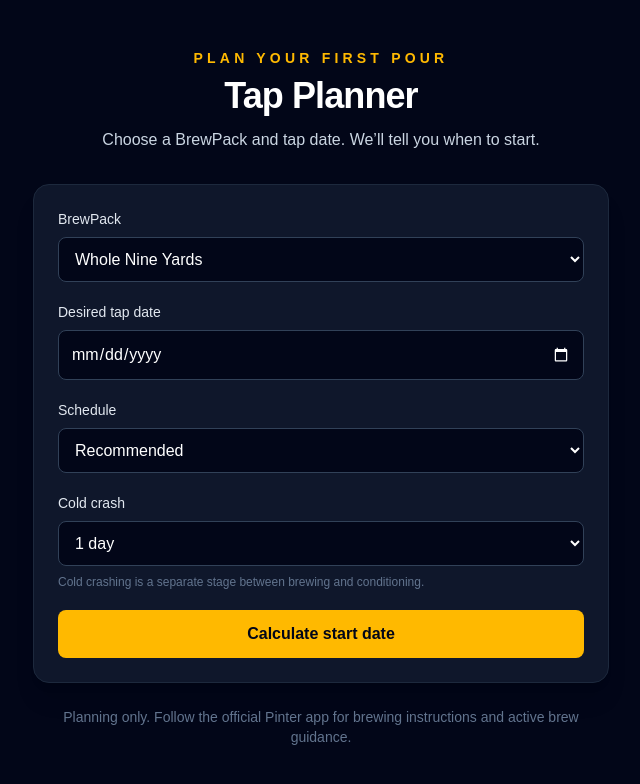
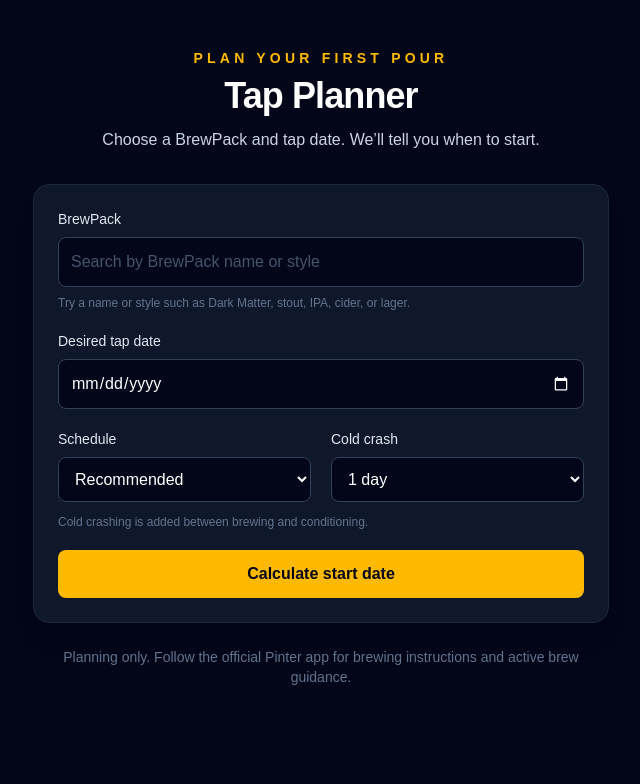
Before and after one commit to WestbergLabs/tap-planner, a Next.js app: page / in a window 1280 px wide. Shown: the top 784 px of the page, without its empty margins (319-959 px from the left). Built offline with nearby package versions, Linux system fonts and the light colour scheme.

Commit message:
feat: add searchable BrewPack planner

```diff
--- a/app/page.tsx
+++ b/app/page.tsx
@@ -1,6 +1,13 @@
 "use client";
 
-import { useState, type FormEvent } from "react";
+import {
+  useEffect,
+  useMemo,
+  useRef,
+  useState,
+  type FormEvent,
+} from "react";
+
 import { brewPacks } from "@/data/brewpacks";
 
 type ScheduleType = "recommended" | "minimum";
@@ -8,6 +15,8 @@
 
 type CalculationResult = {
   packName: string;
+  packStyle: string;
+  abv: number;
   brewDate: Date;
   coldCrashDate: Date | null;
   conditioningDate: Date;
@@ -59,10 +68,24 @@
 }
 
 export default function Home() {
-  const [brewPackId, setBrewPackId] = useState("whole-nine-yards");
+  const pickerRef = useRef<HTMLDivElement>(null);
+
+  const activeBrewPacks = useMemo(
+    () =>
+      brewPacks
+        .filter((pack) => !pack.discontinued)
+        .sort((a, b) => a.name.localeCompare(b.name)),
+    [],
+  );
+
+  const [brewPackId, setBrewPackId] = useState("");
+  const [brewPackSearch, setBrewPackSearch] = useState("");
+  const [pickerOpen, setPickerOpen] = useState(false);
   const [tapDate, setTapDate] = useState("");
+
   const [schedule, setSchedule] =
     useState<ScheduleType>("recommended");
+
   const [coldCrashDays, setColdCrashDays] =
     useState<ColdCrashDays>(1);
 
@@ -71,27 +94,98 @@
 
   const [error, setError] = useState("");
 
+  const selectedPack = useMemo(
+    () =>
+      activeBrewPacks.find(
+        (pack) => pack.id === brewPackId,
+      ) ?? null,
+    [activeBrewPacks, brewPackId],
+  );
+
+  const filteredBrewPacks = useMemo(() => {
+    const search = brewPackSearch.trim().toLowerCase();
+
+    if (!search) {
+      return activeBrewPacks.slice(0, 8);
+    }
+
+    return activeBrewPacks
+      .filter((pack) => {
+        const searchableText =
+          `${pack.name} ${pack.style}`.toLowerCase();
+
+        return searchableText.includes(search);
+      })
+      .slice(0, 10);
+  }, [activeBrewPacks, brewPackSearch]);
+
+  useEffect(() => {
+    function handleOutsideClick(event: MouseEvent) {
+      if (
+        pickerRef.current &&
+        !pickerRef.current.contains(event.target as Node)
+      ) {
+        setPickerOpen(false);
+
+        if (selectedPack) {
+          setBrewPackSearch(selectedPack.name);
+        }
+      }
+    }
+
+    document.addEventListener("mousedown", handleOutsideClick);
+
+    return () => {
+      document.removeEventListener(
+        "mousedown",
+        handleOutsideClick,
+      );
+    };
+  }, [selectedPack]);
+
   function clearResult() {
     setResult(null);
     setError("");
   }
 
+  function selectBrewPack(packId: string) {
+    const pack = activeBrewPacks.find(
+      (item) => item.id === packId,
+    );
+
+    if (!pack) {
+      return;
+    }
+
+    setBrewPackId(pack.id);
+    setBrewPackSearch(pack.name);
+    setPickerOpen(false);
+    clearResult();
+  }
+
+  function handleBrewPackSearch(value: string) {
+    setBrewPackSearch(value);
+    setPickerOpen(true);
+    clearResult();
+
+    if (selectedPack && value !== selectedPack.name) {
+      setBrewPackId("");
+    }
+  }
+
   function handleSubmit(event: FormEvent<HTMLFormElement>) {
     event.preventDefault();
 
-    if (!tapDate) {
+    if (!selectedPack) {
       setResult(null);
-      setError("Select a desired tap date first.");
+      setError("Select a BrewPack from the search results.");
+      setPickerOpen(true);
       return;
     }
 
-    const selectedPack = brewPacks.find(
-      (pack) => pack.id === brewPackId,
-    );
-
-    if (!selectedPack) {
+    if (!tapDate) {
       setResult(null);
-      setError("The selected BrewPack could not be found.");
+      setError("Select a desired tap date.");
       return;
     }
 
@@ -129,6 +223,8 @@
 
     setResult({
       packName: selectedPack.name,
+      packStyle: selectedPack.style,
+      abv: selectedPack.abv,
       brewDate: calculatedBrewDate,
       coldCrashDate,
       conditioningDate,
@@ -161,30 +257,106 @@
 
         <section className="rounded-2xl border border-slate-800 bg-slate-900 p-6 shadow-xl">
           <form onSubmit={handleSubmit} className="space-y-5">
-            <div>
+            <div ref={pickerRef} className="relative">
               <label
-                htmlFor="brewpack"
+                htmlFor="brewpack-search"
                 className="mb-2 block text-sm font-medium text-slate-200"
               >
                 BrewPack
               </label>
 
-              <select
-                id="brewpack"
-                value={brewPackId}
-                onChange={(event) => {
-                  setBrewPackId(event.target.value);
-                  clearResult();
+              <input
+                id="brewpack-search"
+                type="text"
+                value={brewPackSearch}
+                autoComplete="off"
+                placeholder="Search by BrewPack name or style"
+                aria-expanded={pickerOpen}
+                aria-controls="brewpack-results"
+                onFocus={() => {
+                  setPickerOpen(true);
                 }}
-                className="w-full rounded-lg border border-slate-700 bg-slate-950 px-3 py-3 text-white outline-none focus:border-amber-400"
+                onChange={(event) =>
+                  handleBrewPackSearch(event.target.value)
+                }
+                className="w-full rounded-lg border border-slate-700 bg-slate-950 px-3 py-3 text-white outline-none placeholder:text-slate-600 focus:border-amber-400"
+              />
+
+              <p className="mt-2 text-xs text-slate-500">
+                Try a name or style such as Dark Matter, stout, IPA,
+                cider, or lager.
+              </p>
+
+              {pickerOpen && (
+                <div
+                  id="brewpack-results"
+                  className="absolute z-20 mt-2 max-h-72 w-full overflow-y-auto rounded-lg border border-slate-700 bg-slate-950 shadow-2xl"
                 >
-                {brewPacks.map((pack) => (
-                  <option key={pack.id} value={pack.id}>
+                  {filteredBrewPacks.length > 0 ? (
+                    filteredBrewPacks.map((pack) => (
+                      <button
+                        key={pack.id}
+                        type="button"
+                        onClick={() =>
+                          selectBrewPack(pack.id)
+                        }
+                        className="block w-full border-b border-slate-800 px-4 py-3 text-left transition last:border-b-0 hover:bg-slate-800 focus:bg-slate-800 focus:outline-none"
+                      >
+                        <span className="block font-medium text-white">
                           {pack.name}
-                  </option>
-                ))}
-              </select>
+                        </span>
+
+                        <span className="mt-1 block text-sm text-slate-400">
+                          {pack.style} · {pack.abv}% ABV
+                        </span>
+                      </button>
+                    ))
+                  ) : (
+                    <p className="px-4 py-4 text-sm text-slate-400">
+                      No active BrewPacks match your search.
+                    </p>
+                  )}
                 </div>
+              )}
+            </div>
+
+            {selectedPack && (
+              <div className="rounded-lg border border-slate-700 bg-slate-950/60 px-4 py-3">
+                <div className="flex flex-wrap items-center justify-between gap-2">
+                  <p className="text-sm font-medium text-slate-200">
+                    {selectedPack.style}
+                  </p>
+
+                  <p className="rounded-full bg-amber-400/10 px-2.5 py-1 text-xs font-semibold text-amber-300">
+                    {selectedPack.abv}% ABV
+                  </p>
+                </div>
+
+                <div className="mt-3 grid grid-cols-2 gap-3 border-t border-slate-800 pt-3 text-sm">
+                  <div>
+                    <p className="text-xs uppercase tracking-wide text-slate-500">
+                      Recommended
+                    </p>
+
+                    <p className="mt-1 text-slate-300">
+                      {selectedPack.recommendedBrewDays} brew +{" "}
+                      {selectedPack.recommendedConditioningDays} condition
+                    </p>
+                  </div>
+
+                  <div>
+                    <p className="text-xs uppercase tracking-wide text-slate-500">
+                      Minimum
+                    </p>
+
+                    <p className="mt-1 text-slate-300">
+                      {selectedPack.minimumBrewDays} brew +{" "}
+                      {selectedPack.minimumConditioningDays} condition
+                    </p>
+                  </div>
+                </div>
+              </div>
+            )}
 
             <div>
               <label
@@ -207,6 +379,7 @@
               />
             </div>
 
+            <div className="grid gap-5 sm:grid-cols-2">
               <div>
                 <label
                   htmlFor="schedule"
@@ -226,8 +399,13 @@
                   }}
                   className="w-full rounded-lg border border-slate-700 bg-slate-950 px-3 py-3 text-white outline-none focus:border-amber-400"
                 >
-                <option value="recommended">Recommended</option>
-                <option value="minimum">Minimum</option>
+                  <option value="recommended">
+                    Recommended
+                  </option>
+
+                  <option value="minimum">
+                    Minimum
+                  </option>
                 </select>
               </div>
 
@@ -244,23 +422,26 @@
                   value={coldCrashDays}
                   onChange={(event) => {
                     setColdCrashDays(
-                    Number(event.target.value) as ColdCrashDays,
+                      Number(
+                        event.target.value,
+                      ) as ColdCrashDays,
                     );
+
                     clearResult();
                   }}
                   className="w-full rounded-lg border border-slate-700 bg-slate-950 px-3 py-3 text-white outline-none focus:border-amber-400"
                 >
-                <option value={0}>No cold crash</option>
+                  <option value={0}>None</option>
                   <option value={1}>1 day</option>
                   <option value={2}>2 days</option>
                   <option value={3}>3 days</option>
                 </select>
+              </div>
+            </div>
 
-              <p className="mt-2 text-xs text-slate-500">
-                Cold crashing is a separate stage between brewing and
-                conditioning.
+            <p className="-mt-2 text-xs text-slate-500">
+              Cold crashing is added between brewing and conditioning.
             </p>
-            </div>
 
             {error && (
               <div
@@ -273,7 +454,7 @@
 
             <button
               type="submit"
-              className="w-full rounded-lg bg-amber-400 px-4 py-3 font-semibold text-slate-950 transition hover:bg-amber-300"
+              className="w-full rounded-lg bg-amber-400 px-4 py-3 font-semibold text-slate-950 transition hover:bg-amber-300 focus:outline-none focus:ring-2 focus:ring-amber-300 focus:ring-offset-2 focus:ring-offset-slate-900"
             >
               Calculate start date
             </button>
@@ -292,19 +473,25 @@
               </h2>
 
               <p className="mt-2 text-sm text-slate-400">
-                {result.totalLeadTime}-day {result.schedule} lead time
+                {result.totalLeadTime}-day {result.schedule} plan
+              </p>
+
+              <p className="mt-1 text-sm text-slate-300">
+                {result.packName} · {result.packStyle} · {result.abv}% ABV
               </p>
             </div>
 
             <div className="mt-6 space-y-5 border-t border-amber-400/20 pt-6">
+              <div className="flex items-start justify-between gap-4">
                 <div>
                   <p className="text-xs font-semibold uppercase tracking-wide text-slate-500">
-                  Brew
+                    Start brewing
                   </p>
 
                   <p className="mt-1 font-medium">
                     {formatDate(result.brewDate)}
                   </p>
+                </div>
 
                 <p className="text-sm text-slate-400">
                   {result.brewDays} days
@@ -312,6 +499,7 @@
               </div>
 
               {result.coldCrashDate && (
+                <div className="flex items-start justify-between gap-4">
                   <div>
                     <p className="text-xs font-semibold uppercase tracking-wide text-slate-500">
                       Begin cold crash
@@ -320,6 +508,7 @@
                     <p className="mt-1 font-medium">
                       {formatDate(result.coldCrashDate)}
                     </p>
+                  </div>
 
                   <p className="text-sm text-slate-400">
                     {result.coldCrashDays} day
@@ -328,6 +517,7 @@
                 </div>
               )}
 
+              <div className="flex items-start justify-between gap-4">
                 <div>
                   <p className="text-xs font-semibold uppercase tracking-wide text-slate-500">
                     Begin conditioning
@@ -336,12 +526,14 @@
                   <p className="mt-1 font-medium">
                     {formatDate(result.conditioningDate)}
                   </p>
+                </div>
 
                 <p className="text-sm text-slate-400">
                   {result.conditioningDays} days
                 </p>
               </div>
 
+              <div className="flex items-start justify-between gap-4">
                 <div>
                   <p className="text-xs font-semibold uppercase tracking-wide text-slate-500">
                     Tap day
@@ -351,11 +543,12 @@
                     {formatDate(result.tapDate)}
                   </p>
                 </div>
+
+                <p className="text-sm font-medium text-amber-300">
+                  Ready
+                </p>
               </div>
-
-            <p className="mt-6 text-center text-sm text-slate-300">
-              {result.packName}
-            </p>
+            </div>
           </section>
         )}
 
```
Lines whose indentation alone changed are shown as unchanged.
